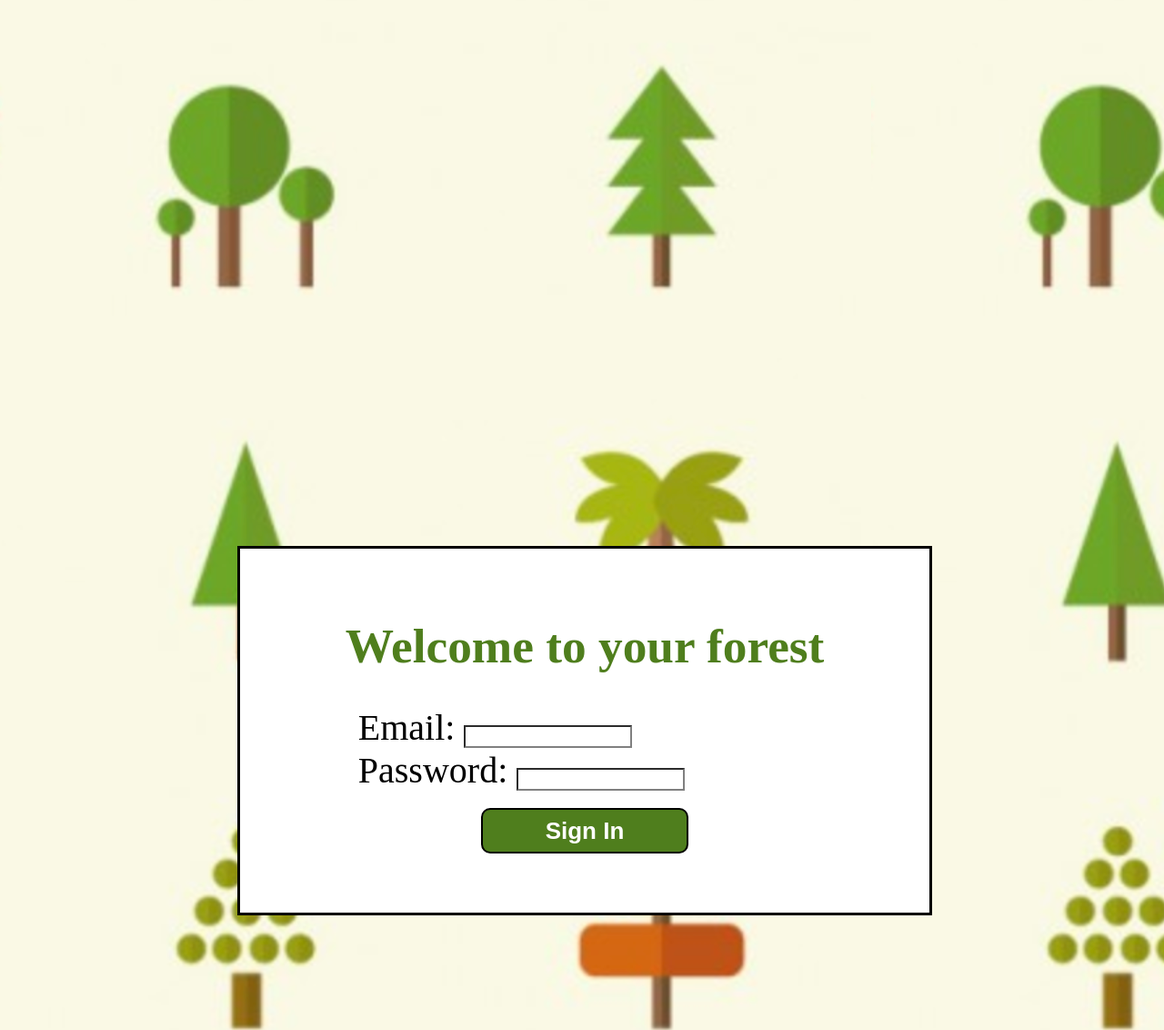
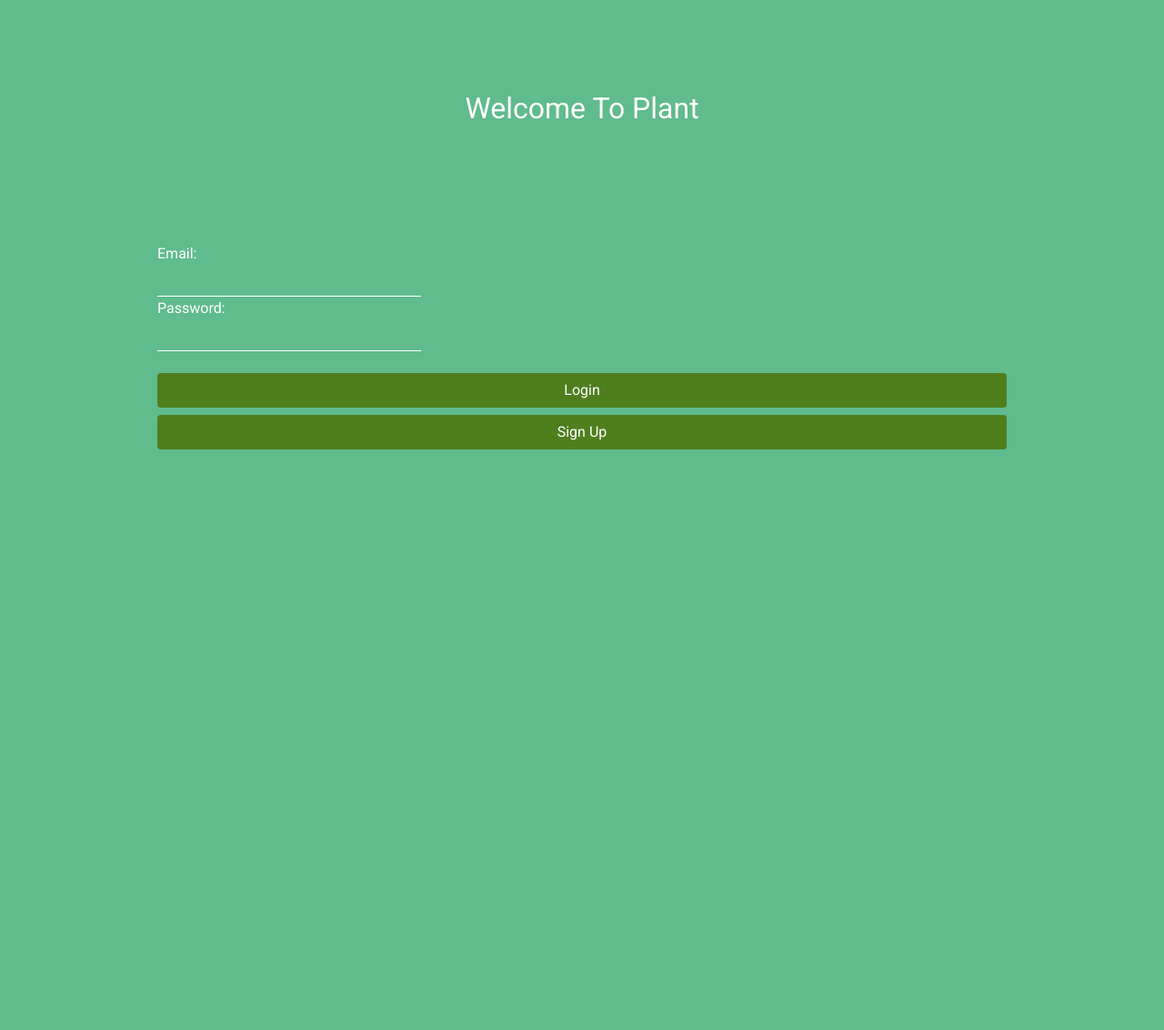
Before and after one commit to dingmei/CSE170, a plain HTML site: page index.html in a window 1280 px wide. Shown: the top 1132 px of the page at 91% size. After the commit the page ends 800 px from the top, so only its background shows below. Drawn offline with nearby package versions, Linux system fonts and the light colour scheme.

Commit message:
login_page_test

```diff
--- a/index.html
+++ b/index.html
@@ -1,15 +1,44 @@
 <!DOCTYPE html>
 <html>
-    <head>
-        <link rel="stylesheet" href="./style.css" type="text/css">
-    </head>
-    <body>
-        <div class="center-div">
-            <h1 style="text-align: center;">Welcome to your forest</h1>
+<head>
+    <meta charset="utf-8" />
+    <meta http-equiv="X-UA-Compatible" content="IE=edge">
+    <title>Plant</title>
+    <meta name="viewport" content="width=device-width, initial-scale=1">
+    <link rel="stylesheet" type="text/css" media="screen" href="style.css" />
+    <link rel="stylesheet" href="https://stackpath.bootstrapcdn.com/bootstrap/4.1.3/css/bootstrap.min.css" integrity="sha384-MCw98/SFnGE8fJT3GXwEOngsV7Zt27NXFoaoApmYm81iuXoPkFOJwJ8ERdknLPMO" crossorigin="anonymous">
+    <link href="https://fonts.googleapis.com/css?family=Roboto" rel="stylesheet">
+</head>
 
-            <label for="email">Email: </label><input type="text" id="email"><br>
-            <label for="password">Password: </label><input type="password" id="password"><br><br>
-            <button class="button">Sign In</button>
+<body class="body">
+    <header id="loginHeader">
+        <h2>Welcome To Plant</h2>
+    </header>
+    <main>
+        <div class="container" id="loginContainer">
+            <div class="row">
+                <div class="col-sm-12">
+                    <div class="row">
+                        <div class="col-1"></div>
+                        <div class="col-10" id="loginConsole">
+                            <form id="loginForm" method="GET">
+                                <label for="email">Email: </label><br>
+                                <input class="input" type="text" id="email"><br>
+                                <label for="password">Password: </label><br>
+                                <input class="input" type="password" id="password"><br><br>
+                                <button id="loginBtn" type="button" class="btn btn-block loginButton" onclick="login()">Login</button>
+                            </form>
+                            <button class="btn btn-block signUpButton" value="Sign Up" onclick="location.href='Signup.html'">Sign Up</button>
+                        </div>
+                        <div class="col-1"></div>
+                    </div>
+                </div>
+            </div>
         </div>
-    </body>
+    </main>
+
+    <script src="https://code.jquery.com/jquery-3.3.1.slim.min.js" integrity="sha384-q8i/X+965DzO0rT7abK41JStQIAqVgRVzpbzo5smXKp4YfRvH+8abtTE1Pi6jizo" crossorigin="anonymous"></script>
+    <script src="https://cdnjs.cloudflare.com/ajax/libs/popper.js/1.14.3/umd/popper.min.js" integrity="sha384-ZMP7rVo3mIykV+2+9J3UJ46jBk0WLaUAdn689aCwoqbBJiSnjAK/l8WvCWPIPm49" crossorigin="anonymous"></script>
+    <script src="https://stackpath.bootstrapcdn.com/bootstrap/4.1.3/js/bootstrap.min.js" integrity="sha384-ChfqqxuZUCnJSK3+MXmPNIyE6ZbWh2IMqE241rYiqJxyMiZ6OW/JmZQ5stwEULTy" crossorigin="anonymous"></script>
+</body>
 </html>
--- a/style.css
+++ b/style.css
@@ -1,52 +1,61 @@
-html, body {
-    height: 100%;
+.body {
+    background: rgb(96, 187, 141);
 }
 
-body {
-    background-color: rgb(249, 249, 223);
-    background-image: url("./images/tree-bg.png");
+#loginConsole {
+    /*background: white;*/
+    height: 280px;
+    /*border: solid 0.5px rgb(80, 79, 79);*/
+    /*color: rgb(79, 126, 29);*/
+    color:white;
+    padding: 8px 8px;
 }
 
-h1 {
-    font-size: 40pt;
-    padding-top: 40px;
-    color: rgb(79, 126, 29);
+#loginHeader {
+    text-align: center;
+    margin: 100px auto;
+
 }
 
-.center-div {
-    border: 3px solid black;
-    margin-top: 600px;
-    align-items: center;
-    margin-left: 20%;
-    background-color: white;
-    /* background-color: rgb(79, 126, 29); */
-    width: 60%;
-    height: 400px;
-}
-.instruction {
-    font-size: 40px;
-    margin-left: 120px;
+#loginHeader h2 {
+    font-family: 'Roboto', sans-serif;
+    text-align: center;
+    color: white;
 }
 
-.button {
-    width: 30%;
-    height: 50px;
-    background-color: rgb(79, 126, 29);
-    border-radius: 10px;
-    border: 2px solid black;
-    font-size: 26px;
-    margin-left: 35%;
+#loginConsole label{
     color: white;
-    font-weight: 600;
+    font-family: 'Roboto', sans-serif;
+    font-size: 16px;
+    font-weight: 400;
 }
 
-label {
-    font-size: 30pt;
-    margin-left: 130px;
-    padding-top: 10px;
+.input {
+    border: 0;
+    border-bottom: solid white 1px;
+    background-color: transparent;
+    width: 290px;
 }
-input {
-    border-color: grey;
-    height: 20px;
-    padding-top: 0px;
+
+#loginContainer {
+    padding-top: 20px;
 }
+
+.loginButton {
+    background-color: rgb(79, 126, 29);
+    font-family: 'Roboto', sans-serif;
+    /*border-radius: 10px;*/
+    border: 2px solid black;
+    color: white;
+    font-size:32px;
+}
+
+.signUpButton {
+    background-color: rgb(79, 126, 29);
+    font-family: 'Roboto', sans-serif;
+    /*border-radius: 10px;*/
+    border: 2px solid black;
+    color: white;
+    font-size:32px;
+    margin-top: 8px;
+}
```
